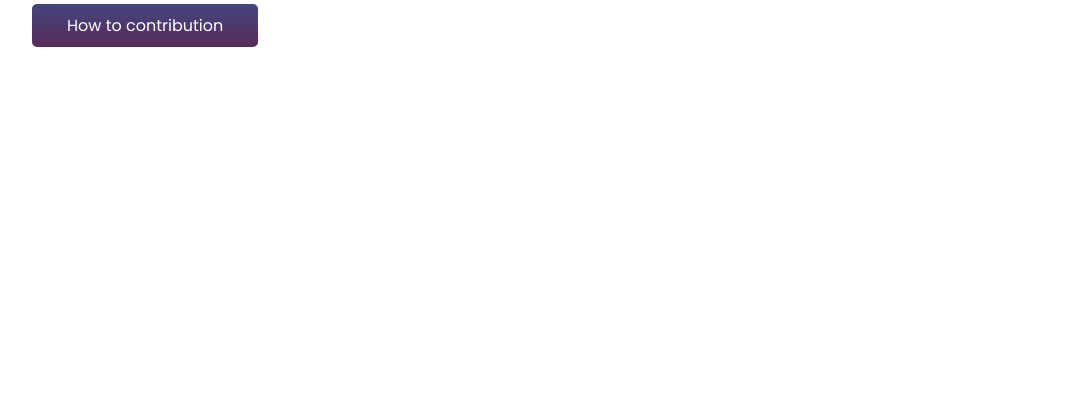
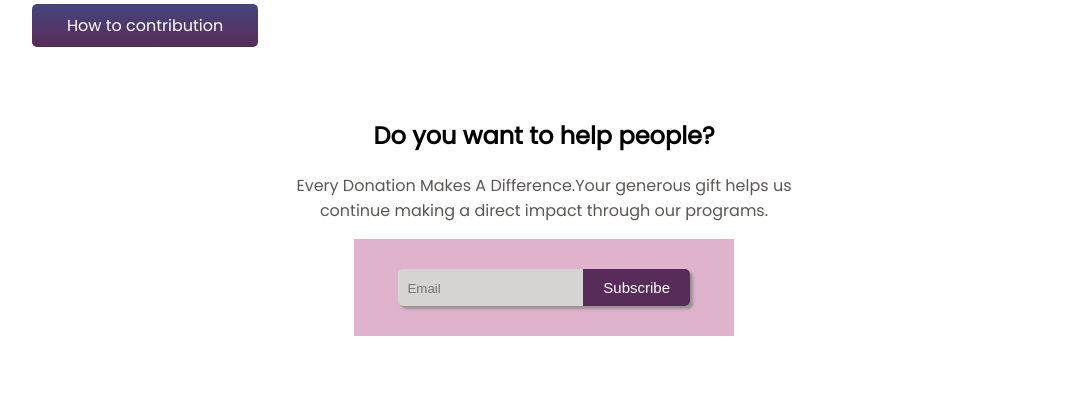
Before and after one commit to ShahNawajFahim/Flood, a plain HTML site: page index.html in a window 1280 px wide. Shown: the part 1953-2349 px from the top of the page, without its empty margins (96-1180 px from the left). Before the commit the page ends 2000 px from the top, so only its background shows below. Drawn offline with Linux system fonts and the light colour scheme.

Commit message:
mail subscribe button

```diff
--- a/index.html
+++ b/index.html
@@ -99,6 +99,21 @@
             <img src="images/donation12.png" alt="">
         </div>
     </section>
+    <section class="bottom-padding">
+        <div class="text-part3">
+            <h1>Do you want to help people?</h1>
+            <p class="change-color">Every Donation Makes A Difference.Your generous gift helps us <br> continue making a
+                direct impact through our programs.</p>
+        </div>
+        <div class="box">
+            <div class="mailform">
+                <input type="email" placeholder="  Email">
+                <button id="subscribe" type="submit">Subscribe</button>
+            </div>
+
+
+        </div>
+    </section>
 
 </body>
 
--- a/style.css
+++ b/style.css
@@ -140,3 +140,56 @@ body {
 #half-width-text {
     padding-top: 130px;
 }
+
+.mailform {
+
+
+
+    color: rgb(151, 145, 145);
+
+}
+
+.box {
+    display: flex;
+    align-items: center;
+    justify-content: center;
+    padding-top: 30px;
+    padding-left: 30px;
+    padding-right: 30px;
+    padding-bottom: 30px;
+    background-color: rgb(223, 179, 203);
+    margin-left: 450px;
+    margin-right: 450px;
+}
+
+.mailform {
+    border-radius: 5px;
+    background: rgb(214, 211, 211);
+    box-shadow: 3px 3px 3px rgb(151, 145, 145);
+}
+
+.mailform input {
+    border: none;
+    outline: none;
+    background: rgb(214, 211, 211);
+}
+
+.mailform button {
+    background: rgb(88, 44, 88);
+
+    border: none;
+    font-size: 15px;
+    font-weight: 400;
+    color: white;
+    padding-top: 10px;
+    padding-bottom: 10px;
+    padding-left: 20px;
+    padding-right: 20px;
+    border-bottom-right-radius: 5px;
+    border-top-right-radius: 5px;
+
+}
+
+.bottom-padding {
+    padding-bottom: 60px;
+}
```
